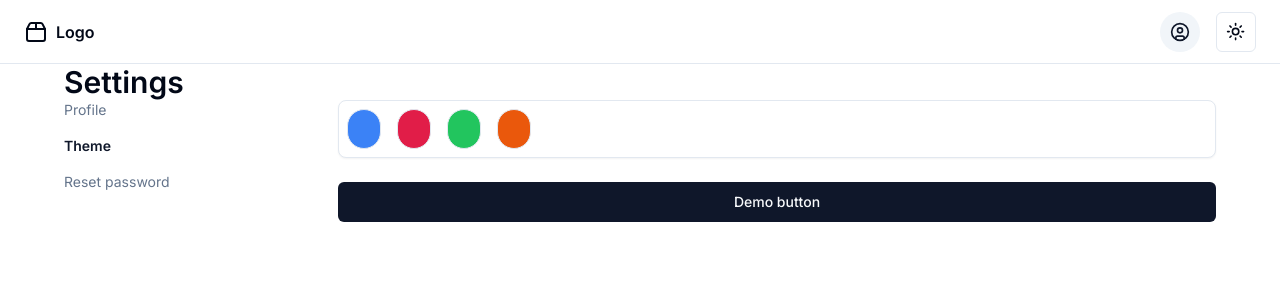
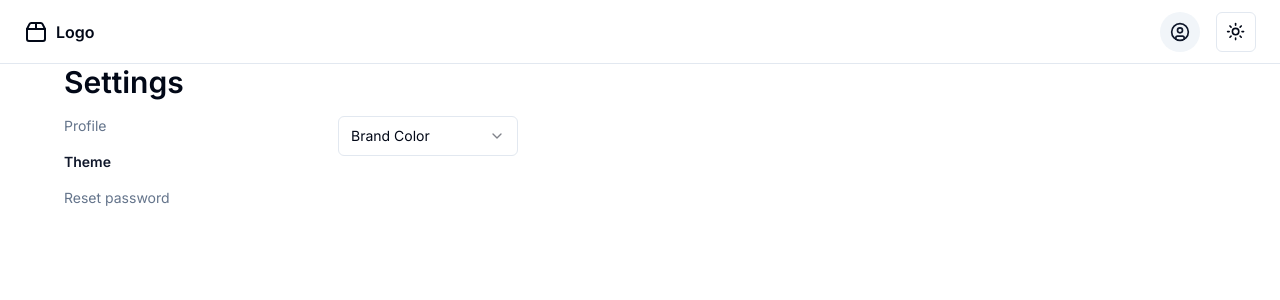
Before and after one commit to Coder-SagarThakare/Template-nextJs, a Next.js app: page /setting/theme in a window 1280 px wide. Shown: the top 300 px of the page. Built offline with nearby package versions, Linux system fonts and the light colour scheme.

Commit message:
select dropdown added

```diff
--- a/src/app/setting/layout.tsx
+++ b/src/app/setting/layout.tsx
@@ -10,8 +10,8 @@ export default function RootLayout({
   const pathname = usePathname();
 
   return (
-    <div className="flex min-h-screen w-full flex-col">
-      <div className="mx-auto grid w-full max-w-6xl gap-2">
+    <div className="flex min-h-screen w-full flex-col ">
+      <div className="mx-auto grid w-full max-w-6xl gap-2 mb-4">
         <h1 className="text-3xl font-semibold">Settings</h1>
       </div>
       <div className="mx-auto grid w-full max-w-6xl items-start gap-6 md:grid-cols-[180px_1fr] lg:grid-cols-[250px_1fr]">
--- a/src/app/setting/profile/page.tsx
+++ b/src/app/setting/profile/page.tsx
@@ -23,7 +23,7 @@ function Profile() {
   const [open, setOpen] = useState(false);
 
   return (
-    <div className="flex justify-center mt-16 ">
+    <div className="flex justify-center ">
       <Card className="w-full ">
         <CardHeader>
           <CardTitle>Profile</CardTitle>
--- a/src/app/setting/theme/page.tsx
+++ b/src/app/setting/theme/page.tsx
@@ -4,20 +4,34 @@ import { useState } from "react";
 import { useTheme } from "next-themes";
 import { Card } from "@/components/ui/card";
 
+import React from "react";
+
+import {
+  Select,
+  SelectContent,
+  SelectGroup,
+  SelectItem,
+  SelectLabel,
+  SelectTrigger,
+  SelectValue,
+} from "@/components/ui/select";
+
 export default function ThemePicker() {
   let colors = [
-      { name: "blue", color: "#3b82f6" },
-      { name: "rose", color: "#e11d48" },
-      { name: "green", color: "#22c55e" },
-      { name: "orange", color: "#ea580c" },
+    { name: "orange", color: "#ea580c" },
+    { name: "blue", color: "#3b82f6" },
+    { name: "green", color: "#22c55e" },
+    { name: "rose", color: "#e11d48" },
+    { name: "light", color: "#525252" },
   ];
 
-  const { setTheme, themes, resolvedTheme } = useTheme();
+  const { setTheme, resolvedTheme } = useTheme();
   const [darkColors, setDarkColors] = useState([
     "darkOrange",
     "darkBlue",
     "darkRose",
     "darkGreen",
+    "dark",
   ]);
 
   const [lightColors, setLightColors] = useState([
@@ -25,8 +39,8 @@ export default function ThemePicker() {
     "blue",
     "green",
     "rose",
+    "light",
   ]);
-
 
   const handleTheme = (t: string) => {
     let res = resolvedTheme || "";
@@ -49,24 +63,22 @@ export default function ThemePicker() {
 
   return (
     <>
-      <Card>
-        {colors.map((item: any) => {
-          return (
-            <Button
-              key={item.name}
-              variant="outline"
-              onClick={() => handleTheme(item.name)}
-              className="m-2  rounded-full"
-              style={{ backgroundColor: item.color }}
-            >
-              {/* {item.name} */}
-              {"    "}
-            </Button>
-          );
-        })}
 
-      </Card>
-        <Button> Demo button </Button>
+      <Select onValueChange={(value) => setTheme(value)}>
+        <SelectTrigger className="w-[180px]">
+          <SelectValue placeholder="Brand Color" />
+        </SelectTrigger>
+        <SelectContent>
+          <SelectGroup>
+            {colors.map((ele: any, index: number) => (
+              <SelectItem key={index} value={ele.name}>
+                {ele.name}
+              </SelectItem>
+            ))}
+          </SelectGroup>
+        </SelectContent>
+      </Select>
+
     </>
   );
 }
--- a/src/components/header.tsx
+++ b/src/components/header.tsx
@@ -24,7 +24,7 @@ export default function Header() {
     <header className="sticky top-0 flex h-16 items-center gap-4 border-b bg-background px-4 md:px-6 flex justify-between">
       <nav className="hidden flex-col gap-6 text-lg font-medium md:flex md:flex-row md:items-center md:gap-5 md:text-sm lg:gap-6">
         <Link
-          href="#"
+          href="/"
           className="flex items-center gap-2 text-lg font-semibold md:text-base"
         >
           <Package2 className="h-6 w-6" />
@@ -87,7 +87,7 @@ export default function Header() {
           </DropdownMenuTrigger>
           <DropdownMenuContent align="end">
             <Link href={"/setting/profile"}>
-              <DropdownMenuItem>setting</DropdownMenuItem>
+              <DropdownMenuItem>Settings</DropdownMenuItem>
             </Link>
             <DropdownMenuItem>Themes</DropdownMenuItem>
             <DropdownMenuSeparator />
```
